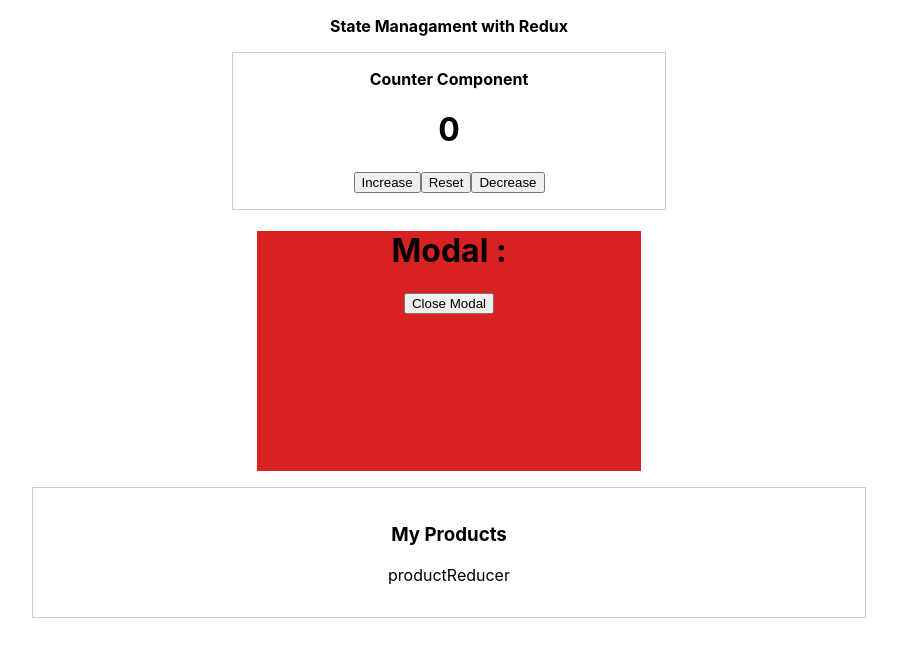
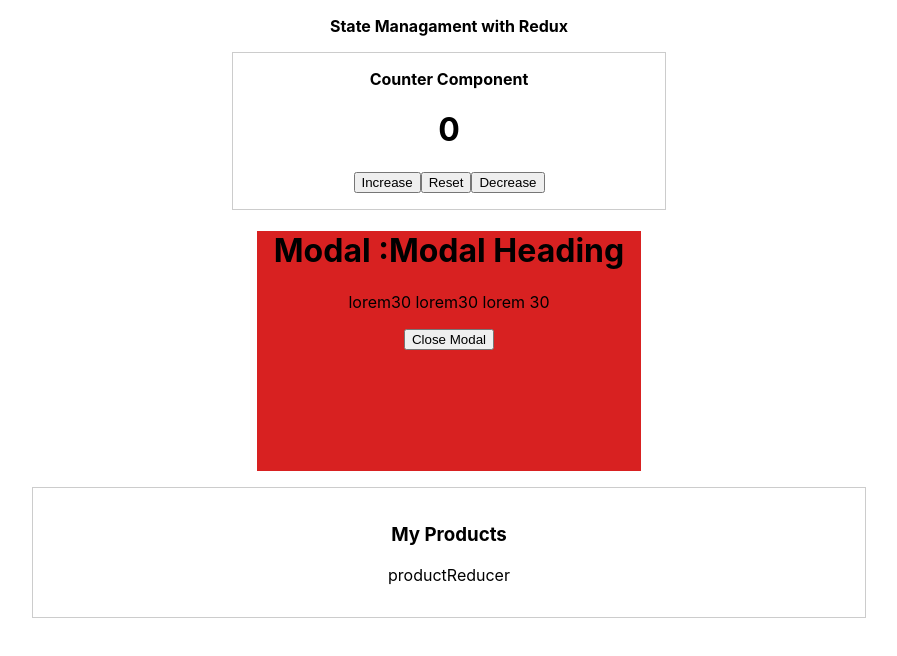
Before and after one commit to emmeiwhite/redux-project, a React (Create React App) app: page / in a window 1280 px wide. Both pictures are taken after a click on the button "Open Modal". Shown: the top 656 px of the page, without its empty margins (191-1088 px from the left). Built offline with nearby package versions, Linux system fonts and the light colour scheme.

Commit message:
re-factored modal component. Though Modal isn't 100 workingas of now

```diff
--- a/src/components/Modal.js
+++ b/src/components/Modal.js
@@ -3,7 +3,7 @@
 import { MODAL_CLOSE } from "./../store/actions/actions";
 import "./Modal.css";
 
-function Modal({ name, modalClose }) {
+function Modal({ heading, text, modalClose }) {
   // const [isOpen, setIsOpen] = useState(false); To be stored in Reducer and handler is also there now
 
   // const handleClick = () => {
@@ -11,7 +11,8 @@
   // };
   return (
     <main className={`modal`}>
-      <h1>Modal :{name}</h1>
+      <h1>Modal :{heading}</h1>
+      <p>{text}</p>
       <button className="closeBtn" onClick={modalClose}>
         Close Modal
       </button>
@@ -27,10 +28,11 @@
   );
 }
 
-const mapStateToProps = ({ modalState: { name, isModalOPen } }) => {
+const mapStateToProps = ({ modalState: { text, heading, isModalOPen } }) => {
   return {
-    name: name,
-    isModalOPen: isModalOPen,
+    text,
+    isModalOPen,
+    heading,
   };
 };
 
```
